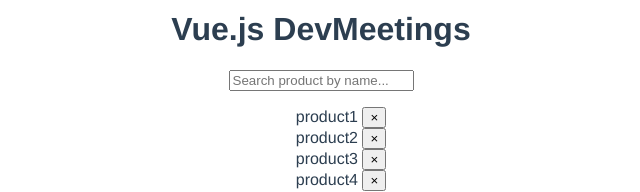
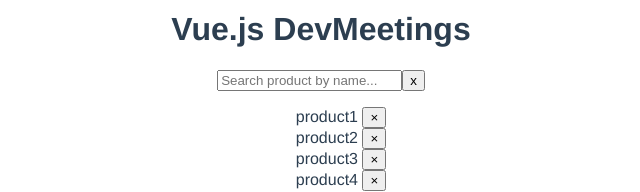
Before and after one commit to dpiwko/vueDevMeetings, a Vue app in the folder meetings/: page / in a window 1280 px wide. Shown: the part 274-466 px from the top of the page, without its empty margins (319-959 px from the left). Built offline with nearby package versions, Linux system fonts and the light colour scheme.

Commit message:
[#3.3] Create a component to order a list up/down by some property

```diff
--- a/meetings/src/components/ProductList.vue
+++ b/meetings/src/components/ProductList.vue
@@ -1,6 +1,8 @@
 <template>
   <div>
     <input type="text" v-model="search" placeholder="Search product by name..." />
+    <button @click.prevent="clearSearch">x</button>
+
     <ul v-if="products">
         <product-list-item :item="product" v-for="(product, index) in filteredList" :key="index" @remove="removeProduct(...arguments)"></product-list-item>
     </ul>
@@ -29,6 +31,9 @@
       return this.products.filter((product) => {
         return product.name.toLowerCase().includes(this.search.toLowerCase())
       })
+    },
+    clearSearch() {
+        this.search = ''
     }
   },
   methods: {
```
